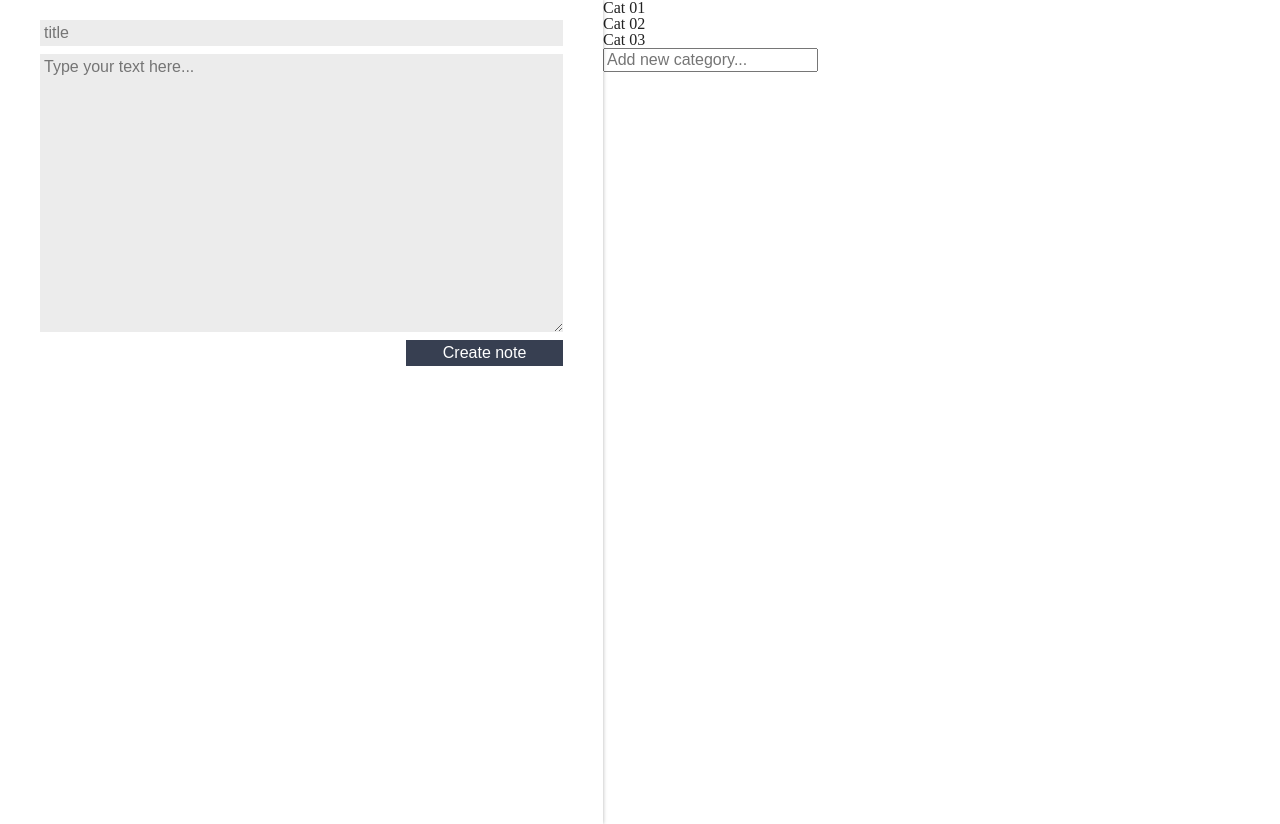
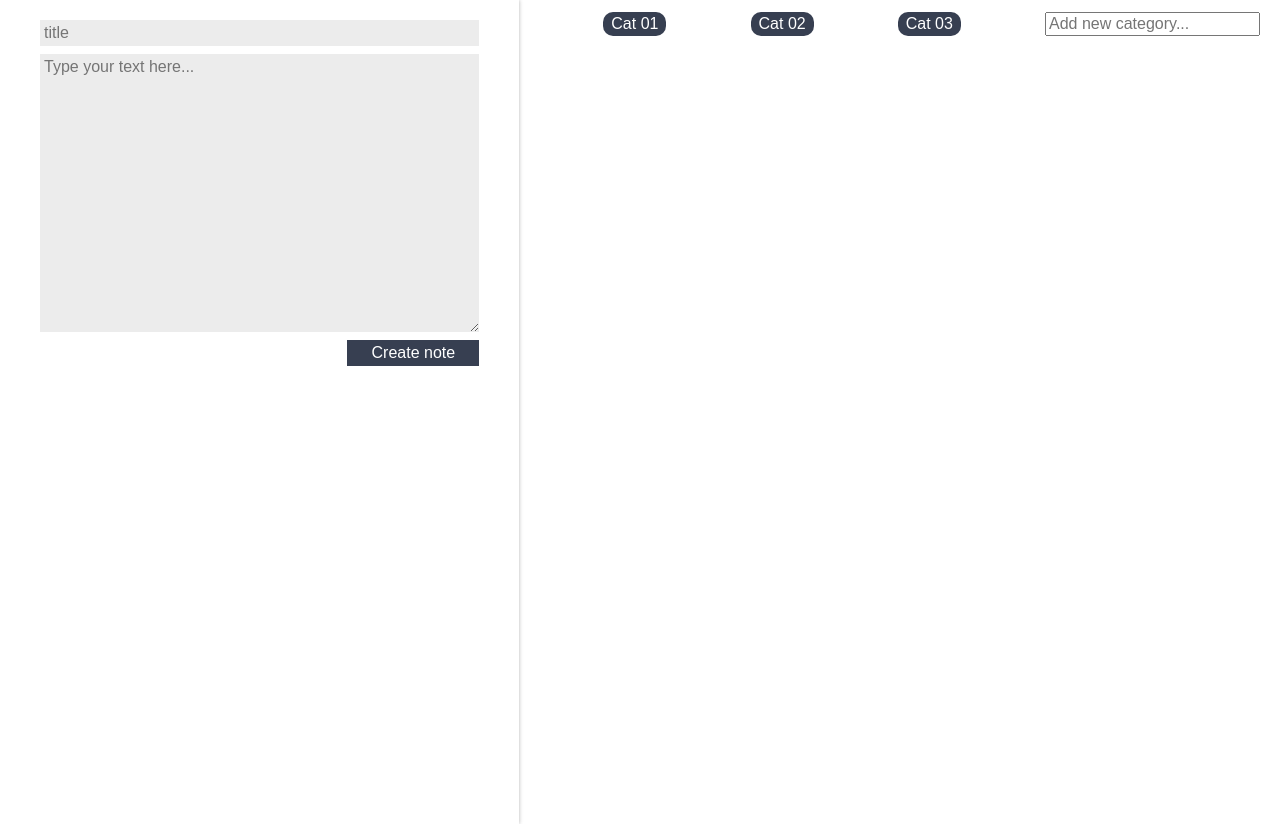
Before and after one commit to gubsocosta/ceep, a React (Create React App) app: page / in a window 1280 px wide. Built offline with nearby package versions, Linux system fonts and the light colour scheme.

Commit message:
feat: add styles in category list

```diff
--- a/src/components/CategoryList/style.css
+++ b/src/components/CategoryList/style.css
@@ -1,7 +1,24 @@
-.category-list {}
+.category-list {
+  display: flex;
+  flex-direction: row;
+  margin-top: 12px;
+}
 
-.category-list_list {}
+.category-list_list {
+  flex: 1;
+  display: flex;
+  flex-direction: row;
+  justify-content: space-evenly;
+}
 
-.category-list_item {}
+.category-list_item {
+  background-color: var(--secondary);
+  color: white;
+  padding: 4px 8px;
+  border-radius: 10px;
+  font-family: Arial, Helvetica, sans-serif;
+}
 
-.category-list_input {}
+.category-list_input {
+  margin-right: 20px;
+}
```
